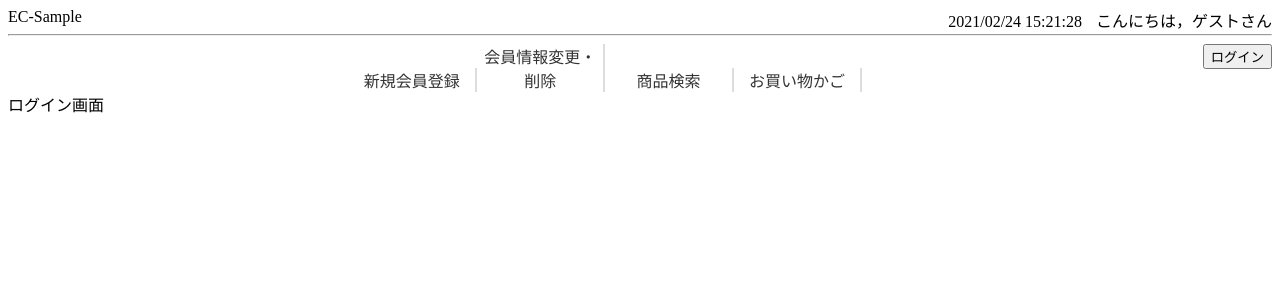
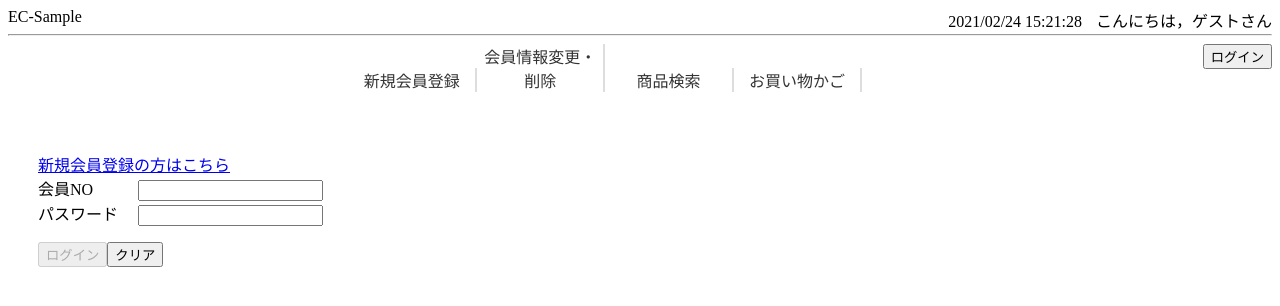
Before and after one commit to hiromu-saito/ec-sample, a Vue app in the folder ec-front/: page /login in a window 1280 px wide. Shown: the top 306 px of the page. Built offline with nearby package versions, Linux system fonts and the light colour scheme.

Commit message:
add login dis

```diff
--- a/ec-front/src/views/Login.vue
+++ b/ec-front/src/views/Login.vue
@@ -1,12 +1,71 @@
 <template>
-  <div>ログイン画面</div>
+  <div class="login">
+    <router-link to="/signup">新規会員登録の方はこちら</router-link>
+    <validation-observer
+      v-slot="{invalid}"
+      tag="form"
+      >
+      <div>
+          <span class="input_item">会員NO</span>
+          <validation-input
+            inputType="text"
+            name="会員番号"
+            placeholder=""
+            rules="required|numalpha"
+            :value.sync=memNo
+          />
+          <br>
+          <span class="input_item">パスワード</span>
+          <validation-input
+            inputType="password"
+            name="パスワード"
+            placeholder=""
+            rules="required|numalpha|max:8"
+            :value.sync=pass
+          />
+      </div>
+      <p>
+        <button @click.prevent="login" :disabled=invalid>ログイン</button>
+        <button @click.prevent="clear">クリア</button>
+      </p>
+    </validation-observer>
+  </div>
 </template>
 
 <script>
+import ValidationInput from '../components/ValidationInput'
 export default {
   name: "Login",
+  components:{
+    ValidationInput
+  },
+  data(){
+    return{
+      memNo:'',
+      pass:''
+    }
+  },
+  methods:{
+    clear(){
+      this.memNo =''
+      this.pass =''
+      this.$children[1].reset()
+    },
+    login(){
+      //ログインAPIをたたく
+      console.log("ログイン処理!")
+      this.$router.push('/')
+    }
+  }
 };
 </script>
 
-<style>
+<style scoped>
+.login{
+  margin: 60px  0 0 30px;
+}
+.input_item{
+  display:inline-block;
+  width: 100px;
+}
 </style>
--- a/ec-front/src/views/Signup.vue
+++ b/ec-front/src/views/Signup.vue
@@ -106,7 +106,7 @@
             <td>
               <validation-input
                 inputType="tel"
-                name="tel"
+                name="電話番号"
                 rules="required|max:20|tel"
                 placeholder="000-0000-0000"
                 :value.sync="user.tel"
@@ -198,7 +198,6 @@ export default {
   methods: {
     clear() {
       this.user = {}
-      console.log("入力値クリア");
     },
     register(){
       console.log("登録APIを呼び出す")
```
